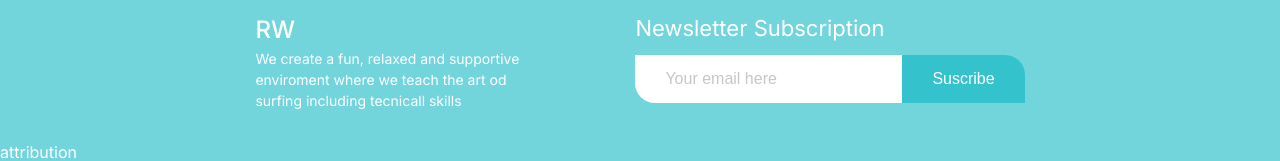
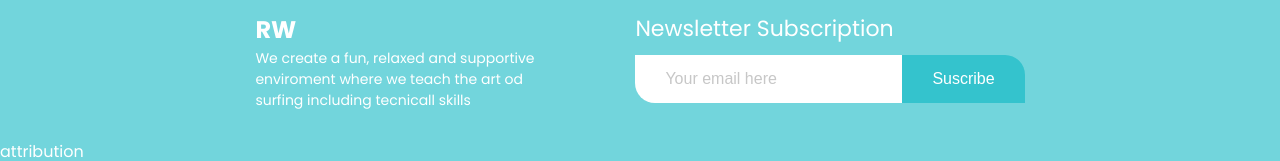
Before and after one commit to GeraAlcantara/surfLanding, a website built with Vite: page index.html in a window 1280 px wide. Shown: the part 739-900 px from the top of the page. Built offline with nearby package versions, Linux system fonts and the light colour scheme.

Commit message:
last setting

```diff
--- a/style.css
+++ b/style.css
@@ -227,6 +227,7 @@ header {
   height: auto;
   background: var(--clr-primario-500);
   color: var(--clr-neutro-300);
+  font-family: var(--f-family-primaria);
 }
 .footer__content {
   display: flex;
```
